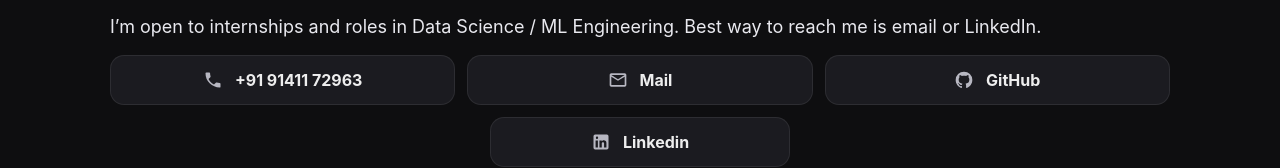
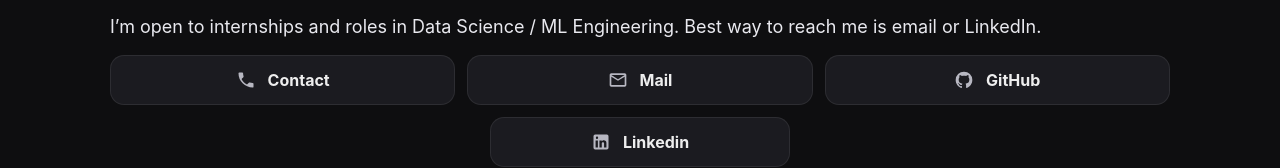
Before and after one commit to chandrashekharb369/profile, a plain HTML site: page index.html in a window 1280 px wide. Shown: the part 2619-2787 px from the top of the page. Drawn offline with Linux system fonts and the light colour scheme.

Commit message:
Update index.html

```diff
--- a/index.html
+++ b/index.html
@@ -353,7 +353,7 @@
     <div class="contact-links-wrapper">
       <a href="tel:+919141172963" class="fade-in">
         <svg xmlns="http://www.w3.org/2000/svg" viewBox="0 0 24 24"><path d="M6.62,10.79C8.06,13.62 10.38,15.94 13.21,17.38L15.41,15.18C15.69,14.9 16.08,14.82 16.43,14.93C17.55,15.3 18.75,15.5 20,15.5A1,1 0 0,1 21,16.5V20A1,1 0 0,1 20,21A17,17 0 0,1 3,4A1,1 0 0,1 4,3H7.5A1,1 0 0,1 8.5,4C8.5,5.25 8.7,6.45 9.07,7.57C9.18,7.92 9.1,8.31 8.82,8.59L6.62,10.79Z"/></svg>
-        <span>+91 91411 72963</span>
+        <span>Contact</span>
       </a>
       <a href="mailto:chandrashekharb20001@gmail.com" class="fade-in">
         <svg xmlns="http://www.w3.org/2000/svg" viewBox="0 0 24 24"><path d="M22 6C22 4.9 21.1 4 20 4H4C2.9 4 2 4.9 2 6V18C2 19.1 2.9 20 4 20H20C21.1 20 22 19.1 22 18V6M20 6L12 11L4 6H20M20 18H4V8L12 13L20 8V18Z"/></svg>
```
